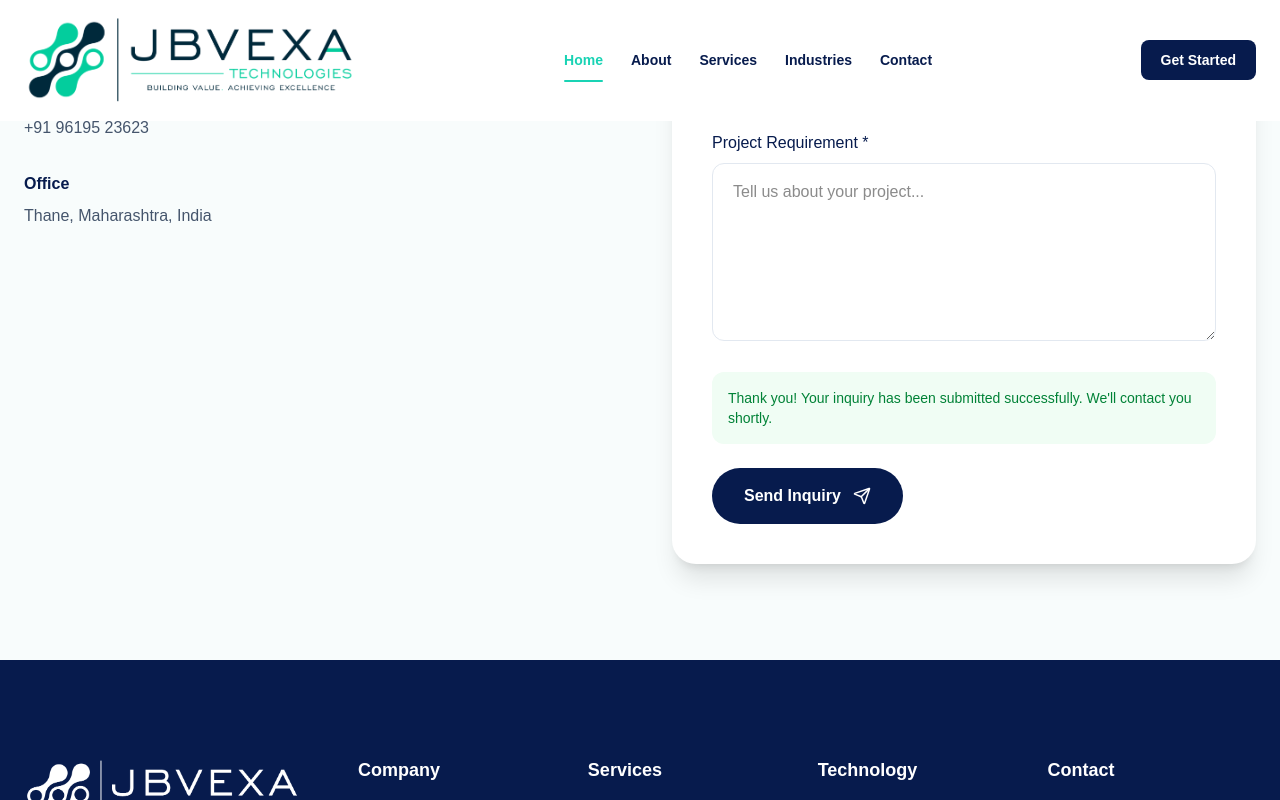
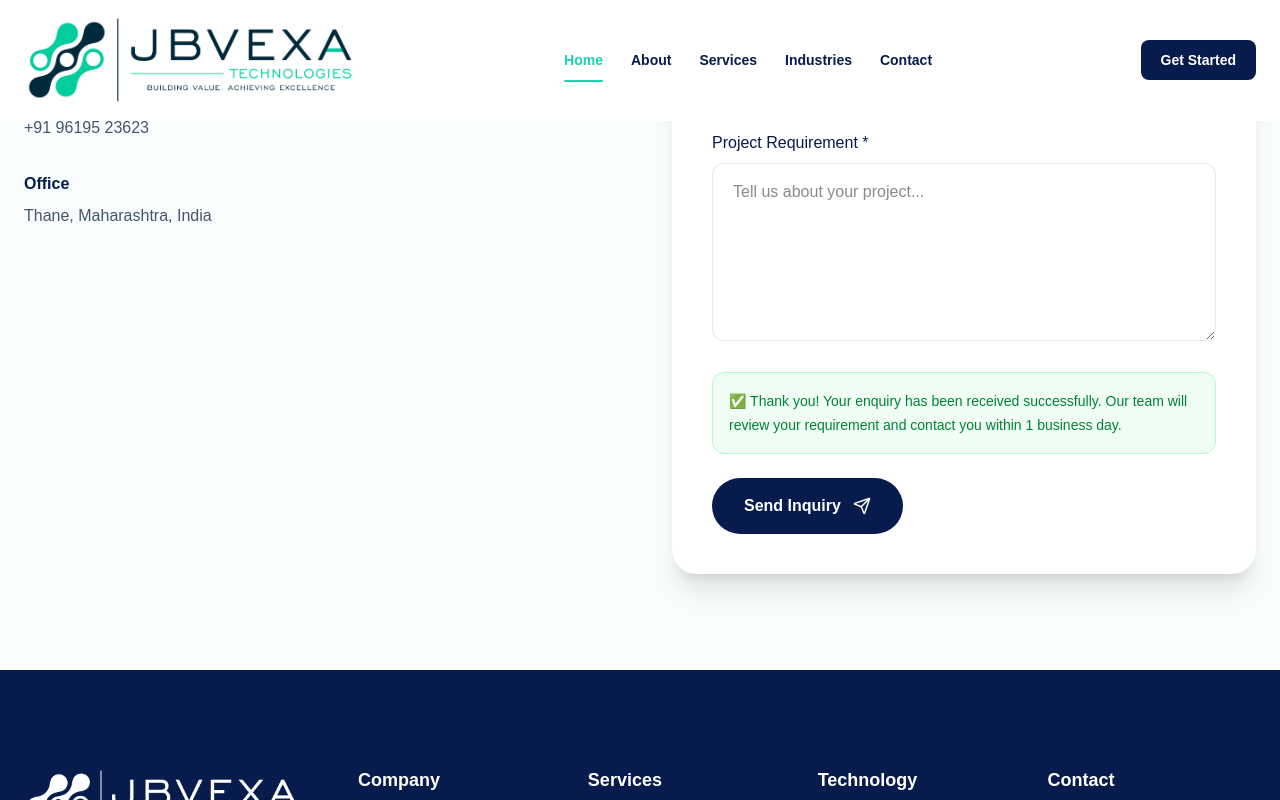
Before and after one commit to jbvexa/jbvexa-website, a Next.js app: page / in a window 1280 px wide. Both pictures are taken after typing "Sample", "Sample", "name@example.com", "Sample", "Sample" into the empty fields and a click on the button "Send Inquiry". Shown: the part 10206-11006 px from the top of the page. Built offline with nearby package versions, Linux system fonts and the light colour scheme; no server answers.

Commit message:
Improve contact form UX and messaging

```diff
--- a/components/Contact/ContactForm.tsx
+++ b/components/Contact/ContactForm.tsx
@@ -39,7 +39,10 @@ export default function ContactForm() {
     e.preventDefault();
 
     if (!formData.fullName || !formData.email || !formData.phone || !formData.message){
-      setStatus({type:"error",text:"Please fill in all required fields."});
+      setStatus({
+      type: "error",
+      text: "Please complete all required fields (Full Name, Email, Phone Number and Project Requirement).",
+      });
       return;
     }
 
@@ -61,7 +64,7 @@ export default function ContactForm() {
 
       setStatus({
         type:"success",
-        text:"Thank you! Your inquiry has been submitted successfully. We'll contact you shortly.",
+        text: "✅ Thank you! Your enquiry has been received successfully. Our team will review your requirement and contact you within 1 business day.",
       });
 
       setFormData(initialState);
@@ -69,7 +72,7 @@ export default function ContactForm() {
     }catch{
       setStatus({
         type:"error",
-        text:"Unable to send your inquiry. Please try again.",
+        text: "❌ We couldn't send your enquiry at the moment. Please try again in a few minutes or email us directly at info@jbvexa.com.",
       });
     }finally{
       setLoading(false);
@@ -198,11 +201,13 @@ export default function ContactForm() {
               </div>
 
               {status.type && (
-                <div className={`rounded-xl p-4 text-sm ${
-                  status.type==="success"
-                    ? "bg-green-50 text-green-700"
-                    : "bg-red-50 text-red-700"
-                }`}>
+                <div
+  className={`rounded-xl border p-4 text-sm leading-6 ${
+    status.type === "success"
+      ? "border-green-200 bg-green-50 text-green-700"
+      : "border-red-200 bg-red-50 text-red-700"
+  }`}
+>
   {status.text}
 </div>
               )}
@@ -210,17 +215,17 @@ export default function ContactForm() {
               <button
   type="submit"
   disabled={loading}
-                className="inline-flex items-center gap-3 rounded-full bg-[#071B4D] px-8 py-4 font-semibold text-white transition hover:bg-[#0F5DBB] disabled:cursor-not-allowed disabled:opacity-60"
+  className="inline-flex items-center gap-3 rounded-full bg-[#071B4D] px-8 py-4 font-semibold text-white transition hover:bg-[#0F5DBB] hover:shadow-lg disabled:cursor-not-allowed disabled:opacity-60 disabled:pointer-events-none"
 >
   {loading ? (
     <>
-                    <Loader2 className="animate-spin" size={18}/>
-                    Sending...
+      <Loader2 className="animate-spin" size={18} />
+      Sending Inquiry...
     </>
   ) : (
     <>
       Send Inquiry
-                    <Send size={18}/>
+      <Send size={18} />
     </>
   )}
 </button>
```
Lines whose indentation alone changed are shown as unchanged.
